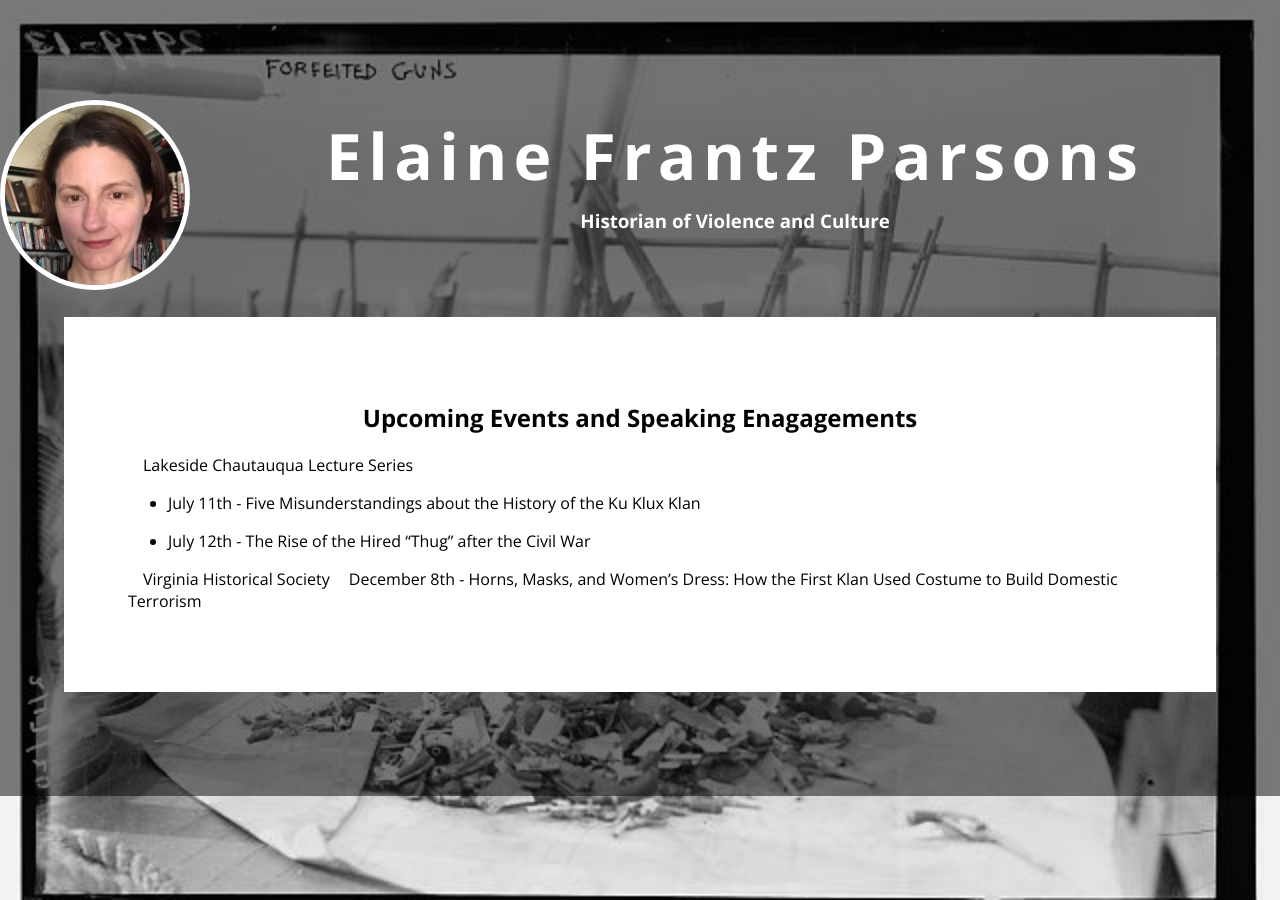
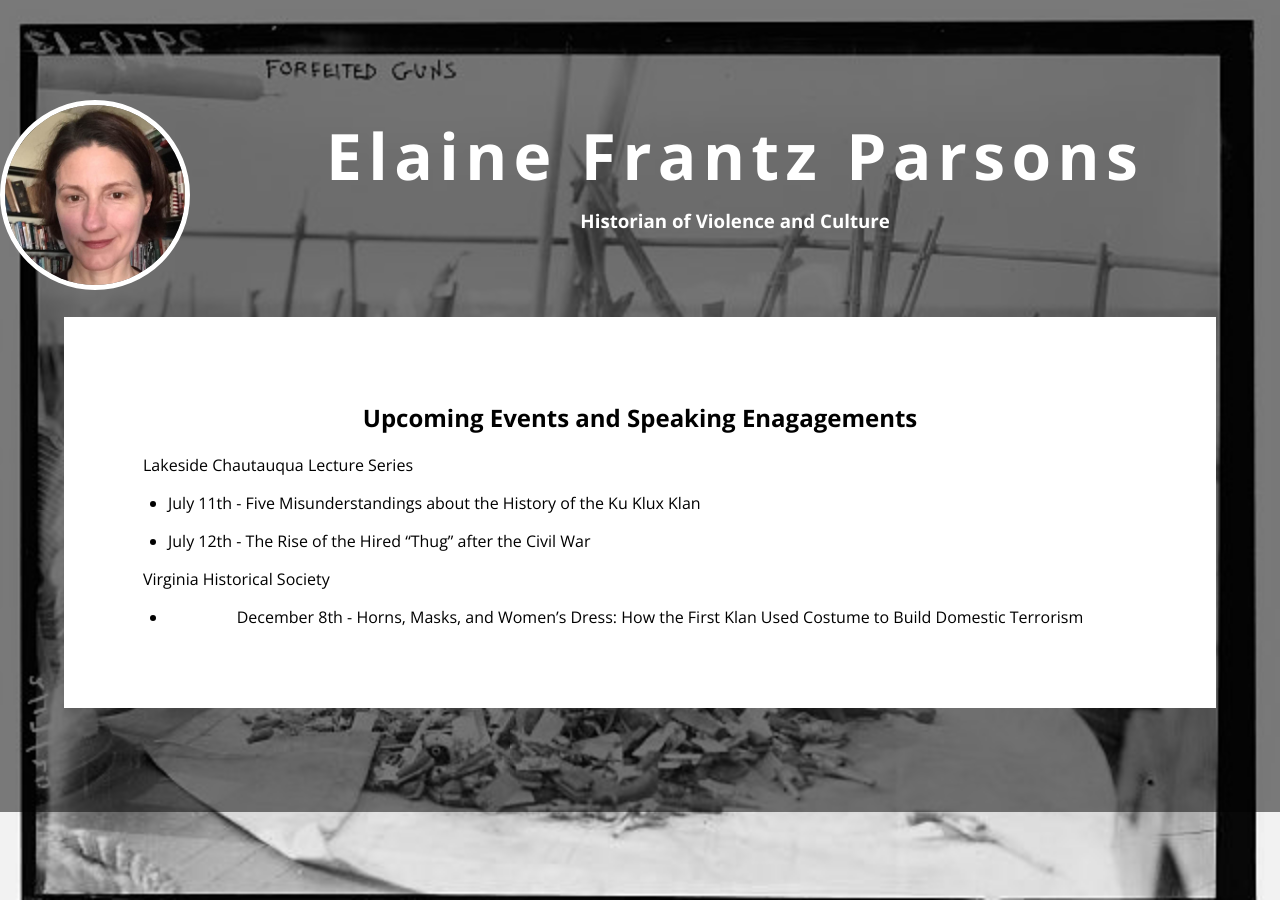
Before and after one commit to parsonse/parsonse.github.io, a Jekyll site: the page built from events/index.md, in a window 1280 px wide. Built offline with Jekyll 4.4.1, drawn with Linux system fonts in a browser that asks for light colours; nearby versions of some CDN libraries.

```diff
--- a/events/index.md
+++ b/events/index.md
@@ -10,4 +10,6 @@ title: Upcoming Events and Speaking Enagagements
 
 * July 12th - The Rise of the Hired "Thug" after the Civil War
 
-[Virginia Historical Society](http://www.vahistorical.org/events/programs-and-activities/lectures-and-classes/horns-masks-and-womens-dress-how-first-klan-used) December 8th - Horns, Masks, and Women's Dress: How the First Klan Used Costume to Build Domestic Terrorism
+[Virginia Historical Society](http://www.vahistorical.org/events/programs-and-activities/lectures-and-classes/horns-masks-and-womens-dress-how-first-klan-used)
+
+* December 8th - Horns, Masks, and Women's Dress: How the First Klan Used Costume to Build Domestic Terrorism
```
